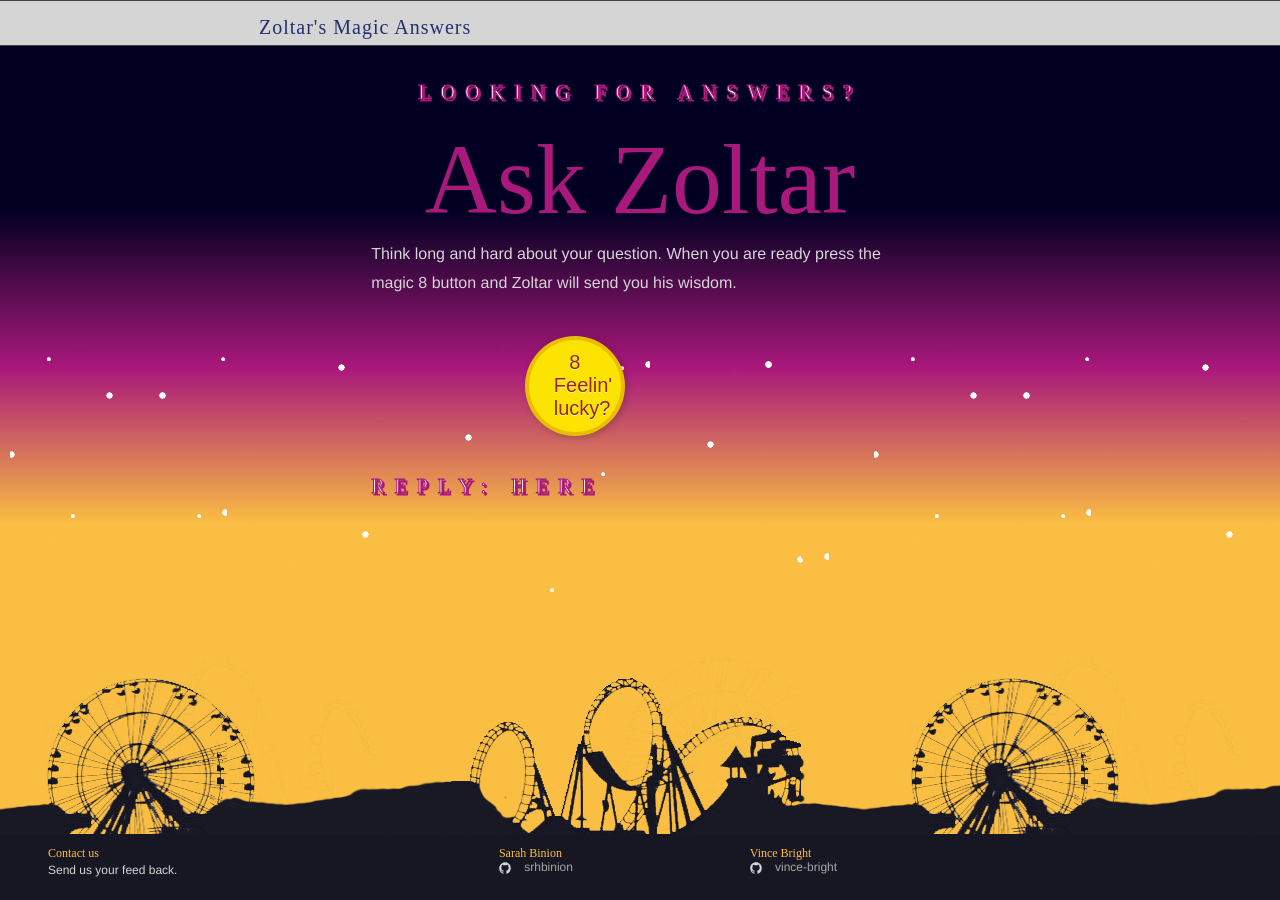
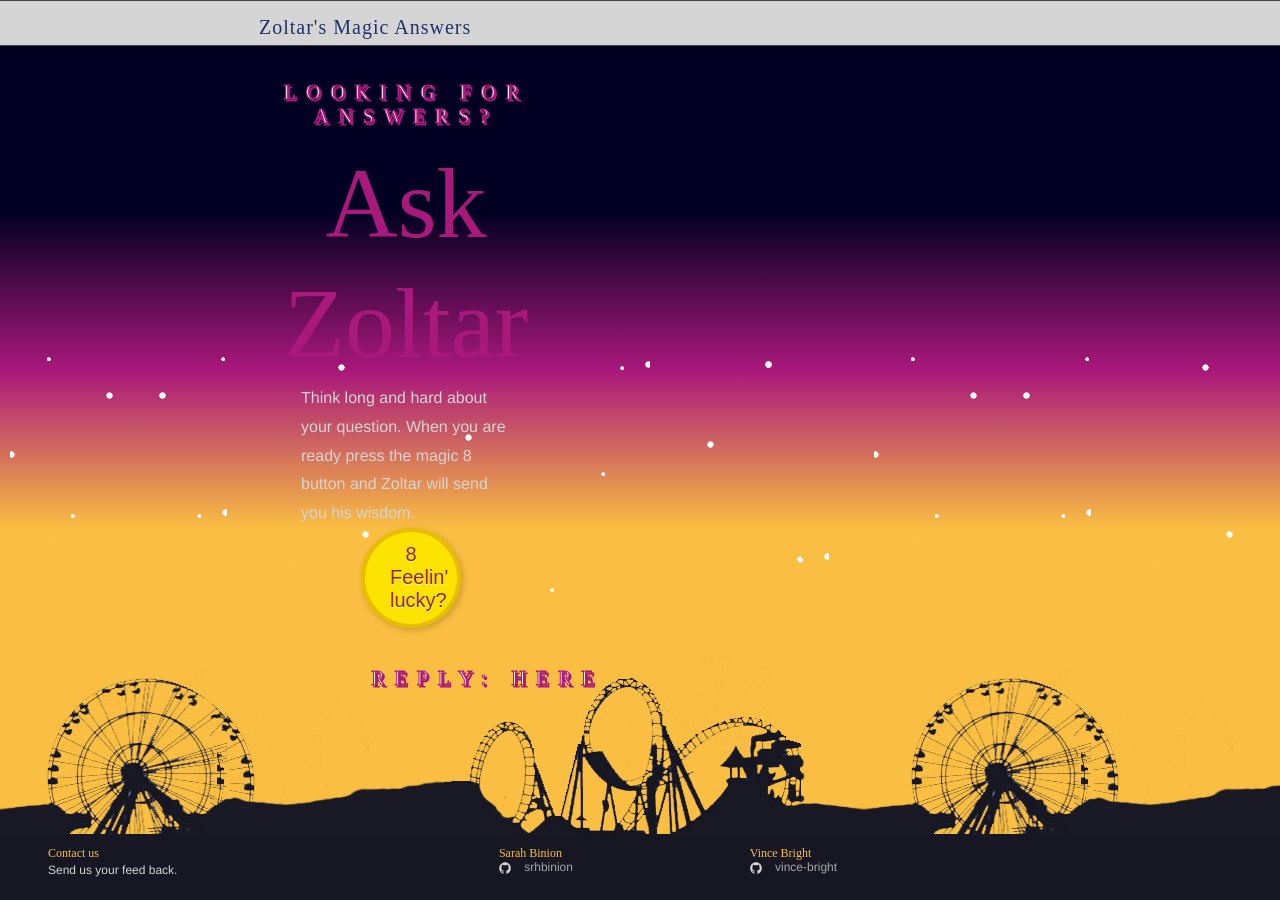
Before and after one commit to srhbinion/magic-eight, a Jekyll site: the page built from index.html, in a window 1280 px wide. Built offline with Jekyll 4.4.1, drawn with Linux system fonts in a browser that asks for light colours; nearby versions of some CDN libraries; some web fonts are replaced.

```diff
--- a/_sass/_layout.scss
+++ b/_sass/_layout.scss
@@ -1,6 +1,10 @@
 /**
  * Site header
  */
+.theAsk{
+	max-width:300px;
+}
+
 .site-header {
     position: fixed;
 	width: 100%;
--- a/index.html
+++ b/index.html
@@ -5,14 +5,11 @@
 ---
 
 <div class="home">
-	<h1 class="page-heading">Looking For Answers?</h1>
-	<h2 class="page-title">Ask Zoltar</h2>
-	<div class="page-directions">
-		<p>Think long and hard about your question. When you are ready press the magic 8 button and Zoltar will send you his wisdom.</p>
-		<br>
-		<br>
+	<div class="theAsk">
+		<h1 class="page-heading">Looking For Answers?</h1>
+		<h2 class="page-title">Ask Zoltar</h2>
+		<p class="page-directions">Think long and hard about your question. When you are ready press the magic 8 button and Zoltar will send you his wisdom.</p>
+		<button class="round magicE">8<br>Feelin' lucky?</button>
 	</div>
-	<button class="round magicE">8<br>Feelin' lucky?</button>
-	<br>
 	<h1 class="wisdom">Reply: Here</h1>
 </div>
```
Also changed, not shown: 2 other files.
